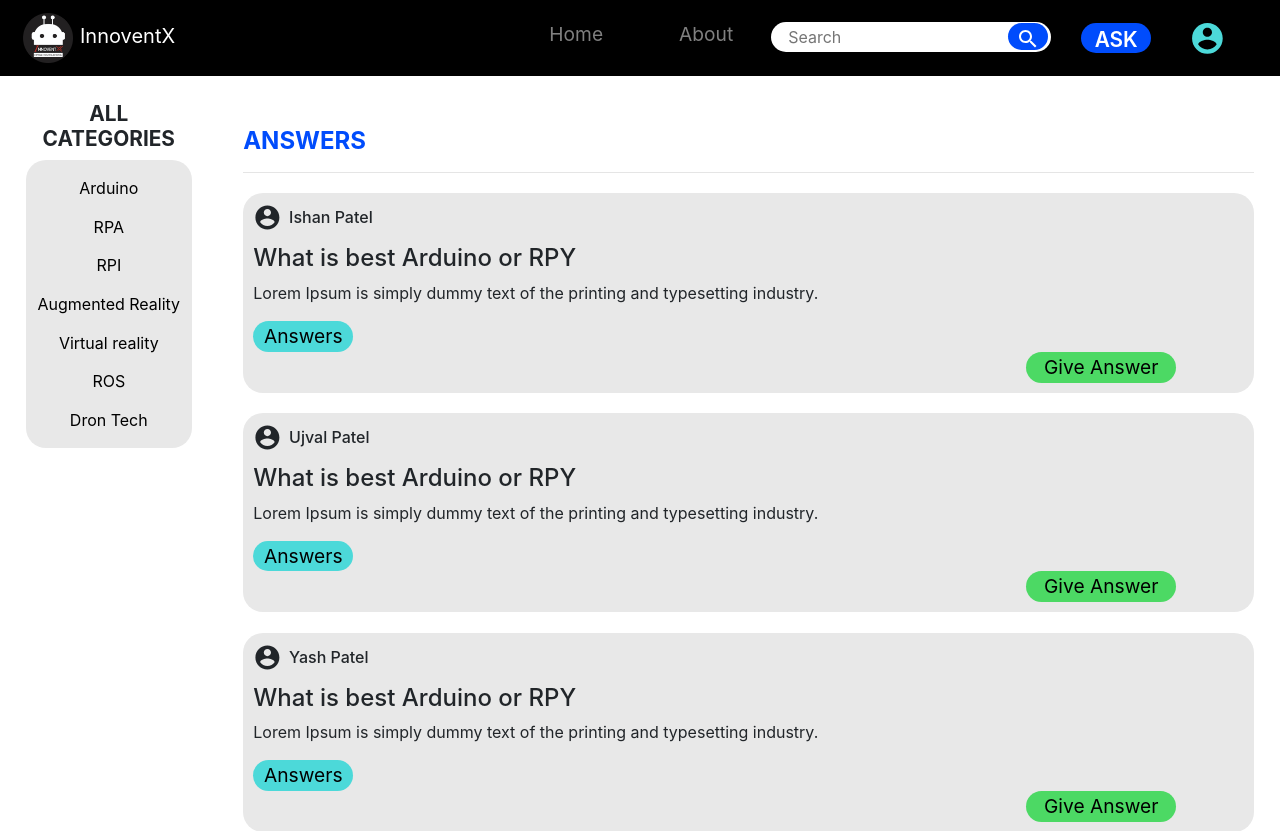
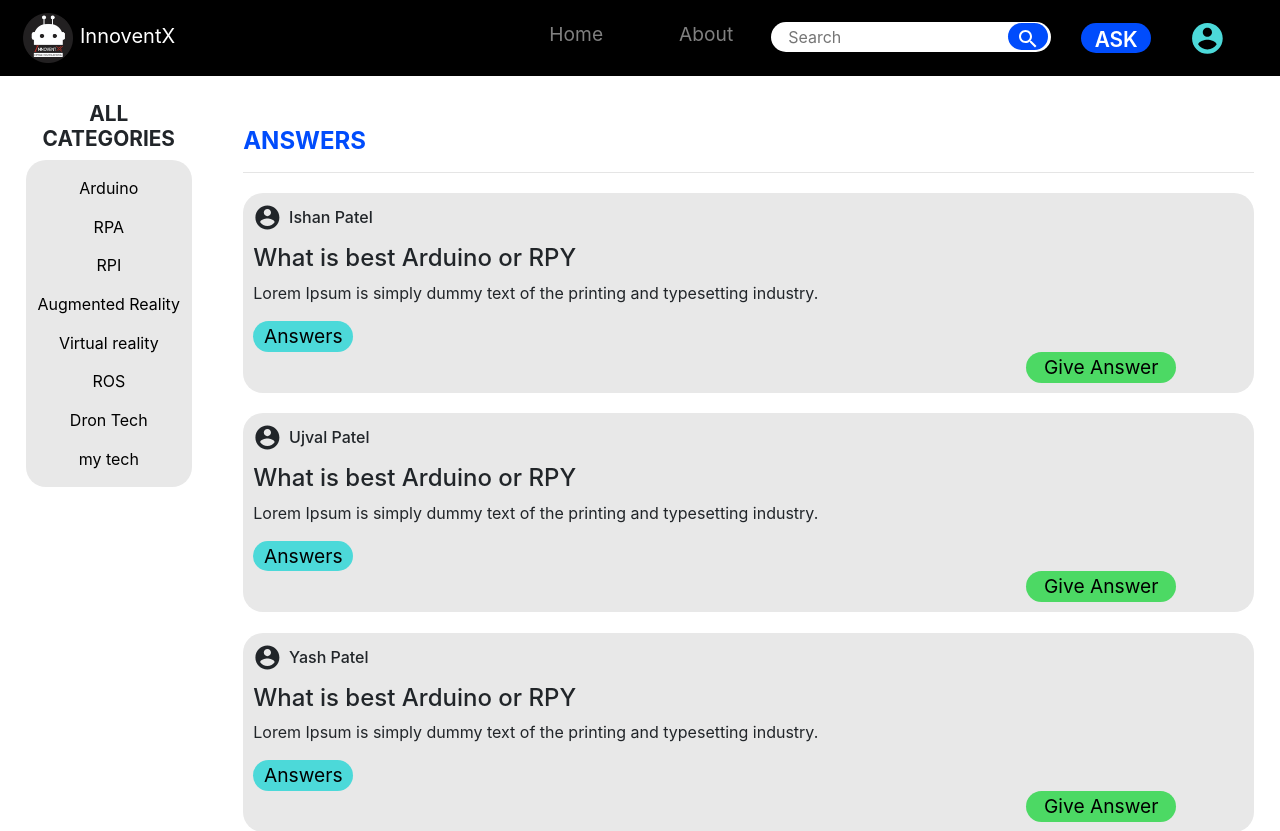
Before and after one commit to InnoventX/Community-Portal, a React (Create React App) app: page / in a window 1280 px wide. Shown: the top 831 px of the page. Built offline with nearby package versions, Linux system fonts and the light colour scheme.

Commit message:
All Functionalities Completed

```diff
--- a/src/components/PortalHome.jsx
+++ b/src/components/PortalHome.jsx
@@ -4,7 +4,7 @@ import AccountCircleIcon from '@material-ui/icons/AccountCircle';
 import myQuestions from "./questions";
 
 function PortalHome(){
-    const [categories,setCategorite]=useState(["Arduino","RPA","RPI","Augmented Reality","Virtual reality","ROS","Dron Tech"])
+    const [categories,setCategorite]=useState(["Arduino","RPA","RPI","Augmented Reality","Virtual reality","ROS","Dron Tech","my tech"])
 
     const [postAns,setPostAns] = useState("");
 
@@ -68,7 +68,8 @@ function PortalHome(){
             })
             )
         })
-        showAnswers(index)
+        setPostAns("");
+        showAnswers(index);
     }
 
     var allQuestions = questions.map((ques,index) => {
--- a/src/components/questions.js
+++ b/src/components/questions.js
@@ -39,6 +39,16 @@ const myQuestions = [
             "JD Rocks",
             "Ohh Yeah"
         ]
+    },
+    {
+        studentName:"Ishan Joshi",
+        title:"What is best Arduino or RPY",
+        question:"Lorem Ipsum is simply dummy text of the printing and typesetting industry. ",
+        answers:[
+            "JD Knows the answer",
+            "JD Rocks",
+            "Ohh Yeah"
+        ]
     }
 ];
 
```
Also changed, not shown: 1 other file (tests, documents, lock files or other folders).
